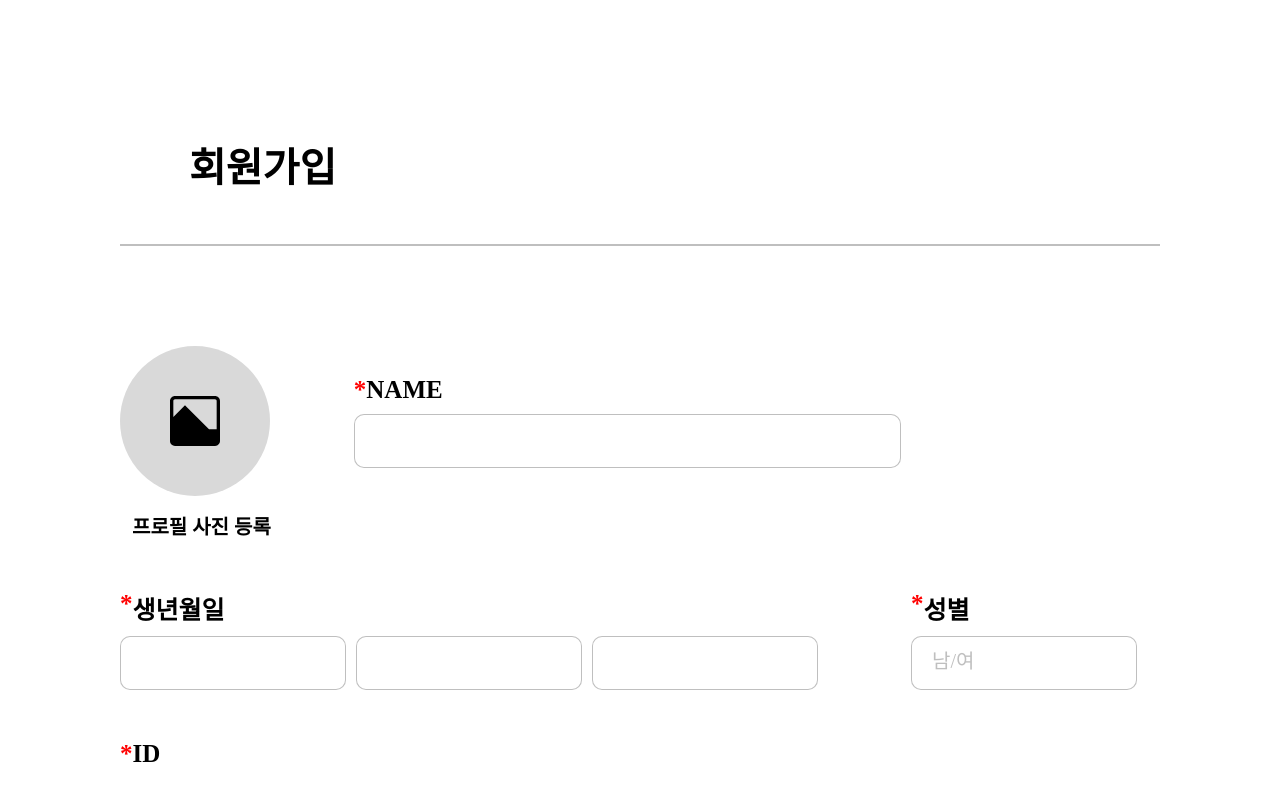
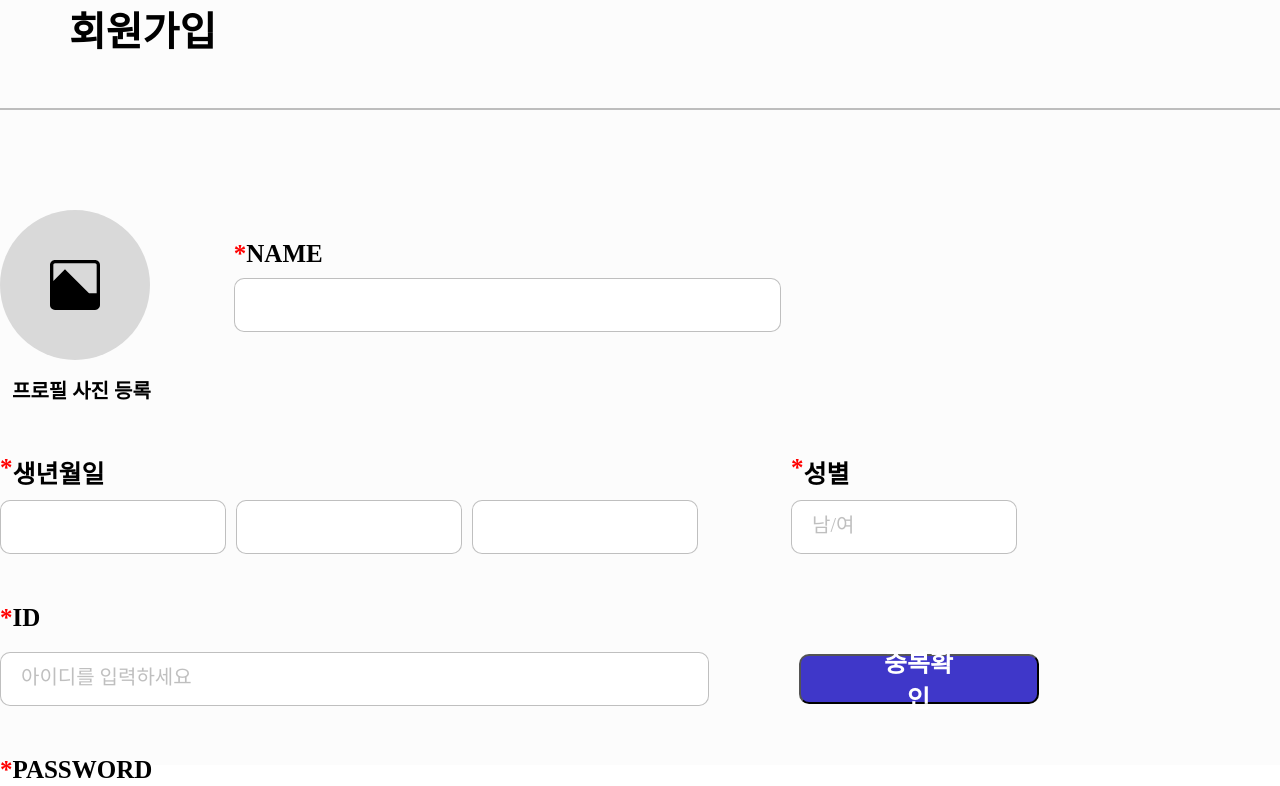
Before and after one commit to HUSTLE-UMC/HUSTLE_web, a React (Create React App) app in the folder hustle_web/: page / in a window 1280 px wide. Shown: the top 786 px of the page. Built offline with nearby package versions, Linux system fonts and the light colour scheme.

Commit message:
fix: 임시

```diff
--- a/hustle_web/src/pages/signIn/Information.tsx
+++ b/hustle_web/src/pages/signIn/Information.tsx
@@ -1,5 +1,6 @@
 import React from "react";
 import styled from "styled-components";
+import * as S from './signinStyles';
 import * as I from './styles';
 import profile from '../../../src/assets/images/profile_img.svg'
 import {isValidPassword} from '../../utils/utility'
@@ -42,7 +43,7 @@ const Information = () =>{
 
     return(
         <form onSubmit={handleSubmit}>
-            <I.SigninContainer>
+            <S.SigninContainer>
                 <I.TitleContainer>
                     <I.Title>회원가입</I.Title>
                 </I.TitleContainer>
@@ -139,7 +140,7 @@ const Information = () =>{
                         <I.NextBtnText> 회원가입 </I.NextBtnText>
                     </I.SignInBtn>
                 </I.BtnWrapper>
-            </I.SigninContainer>
+            </S.SigninContainer>
         </form>
     )
 }
--- /dev/null
+++ b/hustle_web/src/pages/signIn/signinStyles.tsx
@@ -0,0 +1,7 @@
+import styled from "styled-components";
+
+export const SigninContainer = styled.div`
+    width: 1280px;
+    height: 765px;
+    background: #FCFCFC;
+`
```
